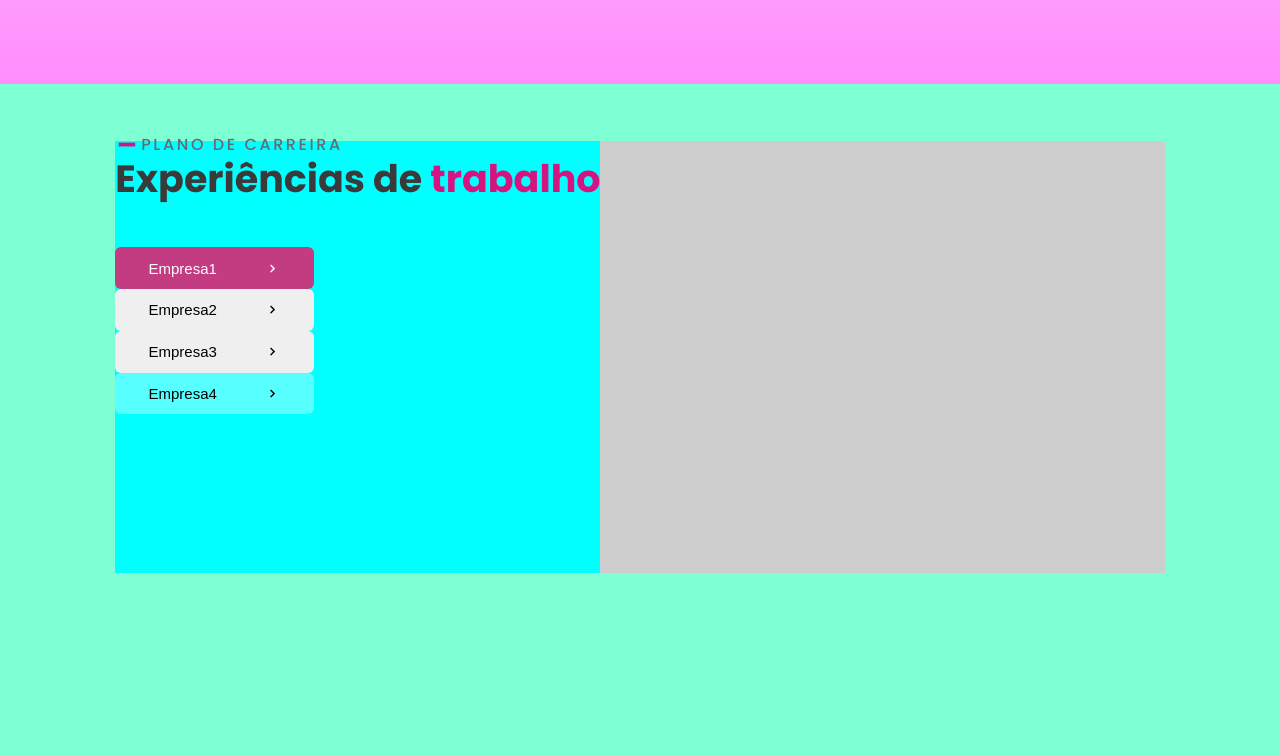
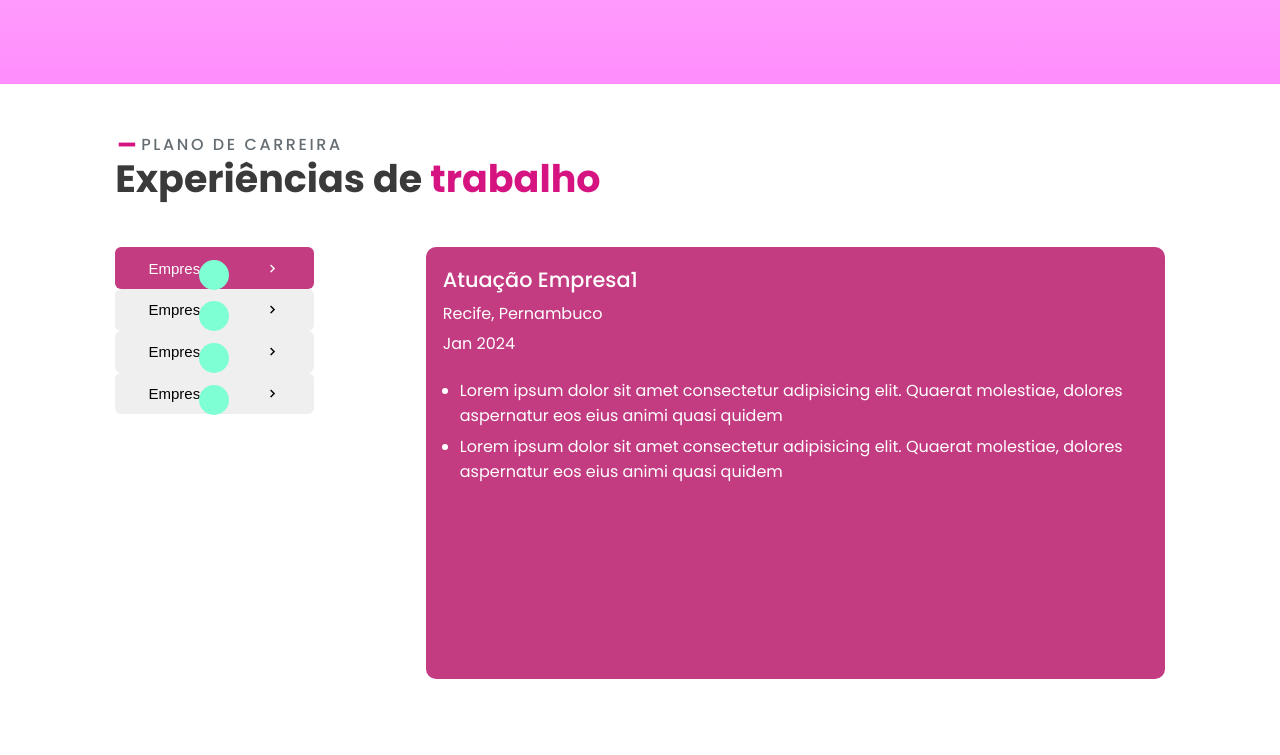
Before and after one commit to hugomotadev/pinkhopy-portfolio, a plain HTML site: page index.html in a window 1280 px wide. Shown: the part 3125-3880 px from the top of the page. Drawn offline with nearby package versions, Linux system fonts and the light colour scheme.

Commit message:
Update files

```diff
--- a/assets/css/carreira.css
+++ b/assets/css/carreira.css
@@ -3,29 +3,38 @@
 @import url("/assets/css/global.css");
 
 section.carreira {
-  background-color: aquamarine;
   height: 57rem;
 }
 
 section.carreira .container--flex {
-  background-color: rgb(207, 206, 206);
+  column-gap: 7rem;
   height: 27rem;
-  column-gap: 7.8rem;
-}
-
-.carreira--box-left {
-  background-color: aqua;
 }
 
 .carreira--box-right {
-  background-color: beige;
+  background-color: var(--color-second);
   width: 100%;
+  color: #fff;
+  padding: 17px;
+  border-radius: 10px;
+}
 
+.carreira--box-right ul {
+  padding: 17px;
+}
+
+.carreira--box-right * {
+    margin-bottom: 5.4px;
+  }
+
+.carreira--box-right h3 {
+  font-size: var(--h3-font);
+  font-weight: 500;
 }
 
 /* Componente tabs menu */
 
-.carreira--box-left h2.title {
+.carreira-title h2.title {
   margin-bottom: 40px;
 }
 
@@ -48,13 +57,18 @@ section.carreira .container--flex {
   outline: none;
 }
 
+.carreira--experiencias--tabs button::before{
+    content: '';
+    background-color: aquamarine;
+    width: 30px;
+    height: 30px;
+    position: absolute;
+    border-radius: 50%;
+}
+
 .carreira--experiencias--tabs button.ativo {
   background-color: var(--color-second);
   color: #fff;
-}
-
-.carreira--experiencias--tabs button.inativo {
-  background-color: #ffffff57;
 }
 
 .carreira--experiencias--tabs button i {
@@ -62,6 +76,5 @@ section.carreira .container--flex {
 }
 
 .tabs-conteudo {
-    display: none;
-
+  display: none;
 }
--- a/assets/css/global.css
+++ b/assets/css/global.css
@@ -17,6 +17,7 @@
   --cinder-light: #656d72;
   --h1-font: 4.5rem;
   --h2-font: 2.9rem;
+  --h3-font: 1.3rem;
   --p-font: 1rem;
 }
 /* Fim Variáveis */
--- a/assets/js/script.js
+++ b/assets/js/script.js
@@ -1,17 +1,27 @@
 var loader = document.getElementById("preloader");
 
-window.addEventListener("load", function(){
-    loader.style.display = "none"
+window.addEventListener("load", function () {
+    loader.style.display = "none";
+});
 
-})
+// Clicando na tab-default - deixando texto ativo
+document.getElementById('tab-default').click();
 
-function abrirTab(idTab){
-    var conteudos = document.getElementsByClassName('tabs-conteudo')
 
+// Função para midificar as classes das tab's na Section Experiências
+
+function abrirTab(event, idTab) {
+    var conteudos = document.getElementsByClassName("tabs-conteudo");
     for (var cont = 0; cont < conteudos.length; cont++) {
-        console.log(i);
-
+        conteudos[cont].style.display = "none";
     }
 
-    document.getElementById(idTab).style.display = 'block';
+    var tabs = document.getElementsByClassName("tab-button");
+    for (var cont = 0; cont < tabs.length; cont++) {
+        tabs[cont].className = tabs[cont].className.replace("ativo", "");
+    }
+
+
+    document.getElementById(idTab).style.display = "block";
+    event.currentTarget.className += " ativo";
 }
--- a/index.html
+++ b/index.html
@@ -197,31 +197,56 @@
 
       <section class="carreira">
         <div class="container--padding">
+          <div class="carreira-title">
+            <p class="p-title">
+              <span class="p-span">-</span>Plano de carreira
+            </p>
+            <h2 class="title">Experiências de <span>trabalho</span></h2>
+          </div>
           <div class="container--flex">
             <div class="carreira--box-left">
-              <p class="p-title">
-                <span class="p-span">-</span>Plano de carreira
-              </p>
-              <h2 class="title">Experiências de <span>trabalho</span></h2>
               <div class="carreira--experiencias--tabs">
-                <button onclick="abrirTab('tab1')" class="ativo" type="submit">
-                  Empresa1 <i class="bx bx-chevron-right"></i>
+                <button
+                  onclick="abrirTab(event,'tab1')"
+                  id="tab-default"
+                  class="tab-button"
+                  type="submit"
+                >
+                  Empresa1<i class="bx bx-chevron-right"></i>
                 </button>
-                <button onclick="abrirTab('tab2')" type="submit">
-                  Empresa2 <i class="bx bx-chevron-right"></i>
+                <button
+                  onclick="abrirTab(event,'tab2')"
+                  class="tab-button"
+                  type="submit"
+                >
+                  Empresa2<i class="bx bx-chevron-right"></i>
                 </button>
-                <button onclick="abrirTab('tab3')" type="submit">
-                  Empresa3 <i class="bx bx-chevron-right"></i>
+                <button
+                  onclick="abrirTab(event,'tab3')"
+                  class="tab-button"
+                  type="submit"
+                >
+                  Empresa3<i class="bx bx-chevron-right"></i>
                 </button>
-                <button onclick="abrirTab('tab4')" class="inativo" type="submit">
-                  Empresa4 <i class="bx bx-chevron-right"></i>
+                <button
+                  onclick="abrirTab(event,'tab4')"
+                  class="tab-button"
+                  type="submit"
+                >
+                  Empresa4<i class="bx bx-chevron-right"></i>
                 </button>
               </div>
             </div>
             <div id="tab1" class="carreira--box-right tabs-conteudo">
               <h3>Atuação <span>Empresa1</span></h3>
               <p>Recife, Pernambuco</p>
+              <p>Jan 2024</p>
               <ul>
+                <li>
+                  Lorem ipsum dolor sit amet consectetur adipisicing elit.
+                  Quaerat molestiae, dolores aspernatur eos eius animi quasi
+                  quidem
+                </li>
                 <li>
                   Lorem ipsum dolor sit amet consectetur adipisicing elit.
                   Quaerat molestiae, dolores aspernatur eos eius animi quasi
@@ -232,7 +257,13 @@
             <div id="tab2" class="carreira--box-right tabs-conteudo">
               <h3>Atuação <span>Empresa2</span></h3>
               <p>Recife, Pernambuco</p>
+              <p>Jan 2024</p>
               <ul>
+                <li>
+                  Lorem ipsum dolor sit amet consectetur adipisicing elit.
+                  Quaerat molestiae, dolores aspernatur eos eius animi quasi
+                  quidem
+                </li>
                 <li>
                   Lorem ipsum dolor sit amet consectetur adipisicing elit.
                   Quaerat molestiae, dolores aspernatur eos eius animi quasi
@@ -243,7 +274,13 @@
             <div id="tab3" class="carreira--box-right tabs-conteudo">
               <h3>Atuação <span>Empresa3</span></h3>
               <p>Recife, Pernambuco</p>
+              <p>Jan 2024</p>
               <ul>
+                <li>
+                  Lorem ipsum dolor sit amet consectetur adipisicing elit.
+                  Quaerat molestiae, dolores aspernatur eos eius animi quasi
+                  quidem
+                </li>
                 <li>
                   Lorem ipsum dolor sit amet consectetur adipisicing elit.
                   Quaerat molestiae, dolores aspernatur eos eius animi quasi
@@ -254,7 +291,13 @@
             <div id="tab4" class="carreira--box-right tabs-conteudo">
               <h3>Atuação <span>Empresa4</span></h3>
               <p>Recife, Pernambuco</p>
+              <p>Jan 2024</p>
               <ul>
+                <li>
+                  Lorem ipsum dolor sit amet consectetur adipisicing elit.
+                  Quaerat molestiae, dolores aspernatur eos eius animi quasi
+                  quidem
+                </li>
                 <li>
                   Lorem ipsum dolor sit amet consectetur adipisicing elit.
                   Quaerat molestiae, dolores aspernatur eos eius animi quasi
@@ -270,6 +313,8 @@
 
     <!-- FOOTER -->
     <footer></footer>
+
+    <!-- LINK JAVASCRIPT -->
     <script src="/assets/js/script.js"></script>
   </body>
 </html>
```
